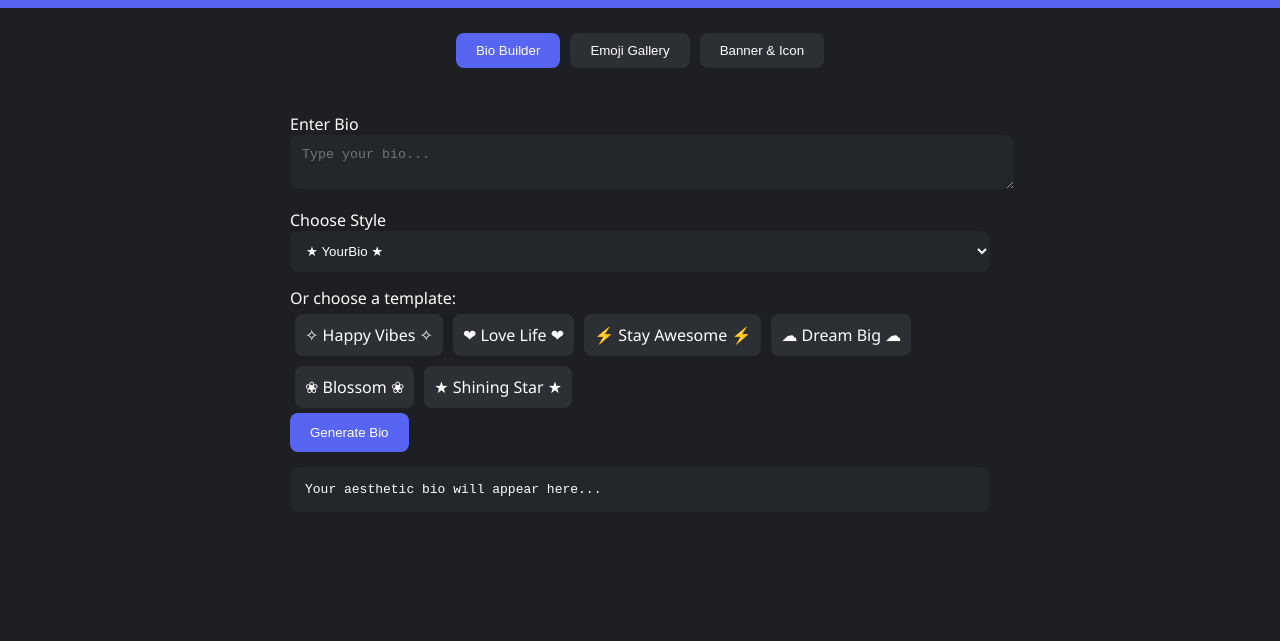
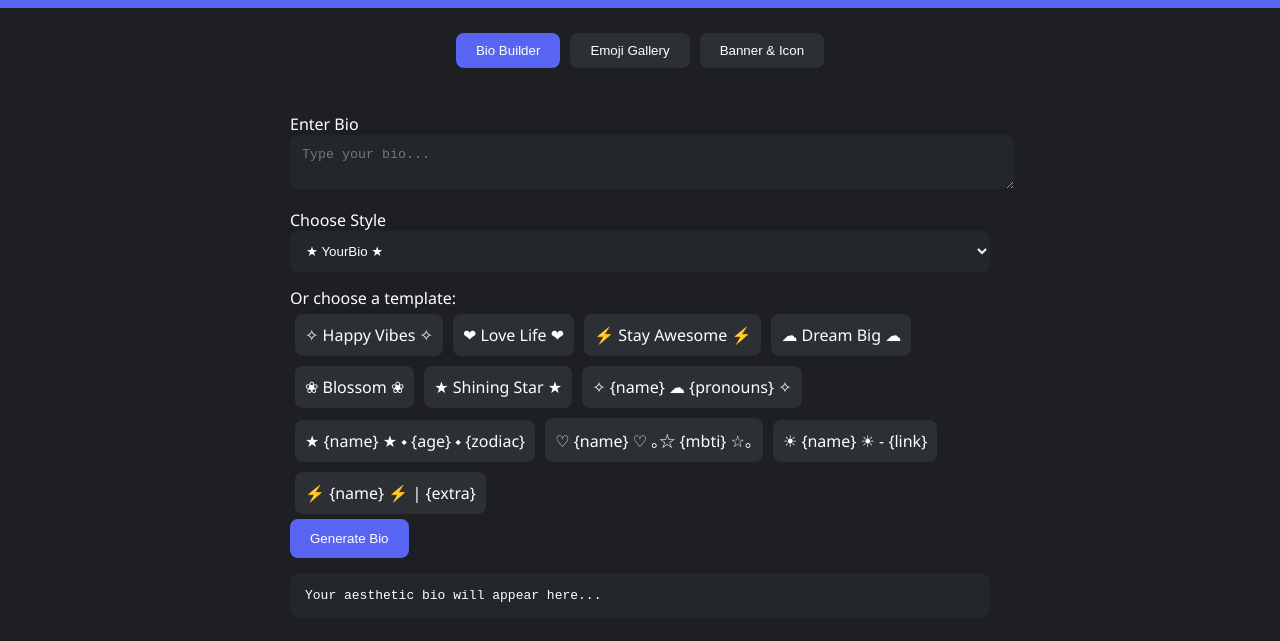
Before and after one commit to katislunatic/discord-bio-lab, a plain HTML site: page index.html in a window 1280 px wide. Shown: the part 107-748 px from the top of the page. Drawn offline with Linux system fonts and the light colour scheme.

Commit message:
Update index.html

```diff
--- a/index.html
+++ b/index.html
@@ -85,21 +85,20 @@ function openTab(tabId){
 }
 
 // Bio styles and templates
-const bioStyles = ['★ {bio} ★','~ {bio} ~','❤ {bio} ❤','✧ {bio} ✧','⚡ {bio} ⚡','☁ {bio} ☁','❀ {bio} ❀','☀ {bio} ☀','❄ {bio} ❄','✦ {bio} ✦'];
+const bioStyles = [
+  '★ {bio} ★','~ {bio} ~','❤ {bio} ❤','✧ {bio} ✧','⚡ {bio} ⚡','☁ {bio} ☁','❀ {bio} ❀','☀ {bio} ☀','❄ {bio} ❄','✦ {bio} ✦'
+];
+
 const bioTemplates = [
-  '✧ Happy Vibes ✧',
-  '❤ Love Life ❤',
-  '⚡ Stay Awesome ⚡',
-  '☁ Dream Big ☁',
-  '❀ Blossom ❀',
-  '★ Shining Star ★'
+  '✧ Happy Vibes ✧','❤ Love Life ❤','⚡ Stay Awesome ⚡','☁ Dream Big ☁','❀ Blossom ❀','★ Shining Star ★',
+  '✧ {name} ☁ {pronouns} ✧','★ {name} ★ ⬩ {age} ⬩ {zodiac}','♡ {name} ♡ ｡☆ {mbti} ☆｡','☀ {name} ☀ - {link}','⚡ {name} ⚡ | {extra}'
 ];
 
 const bioStyleSelect = document.getElementById('bioStyle');
 bioStyles.forEach(s => {
   const option = document.createElement('option');
   option.value = s;
-  option.textContent = s.replace('{bio}', 'YourBio');
+  option.textContent = s.replace('{bio}','YourBio');
   bioStyleSelect.appendChild(option);
 });
 
@@ -107,7 +106,7 @@ const bioTemplatesDiv = document.getElementById('bioTemplates');
 bioTemplates.forEach(t => {
   const div = document.createElement('div');
   div.className='template';
-  div.textContent = t;
+  div.textContent=t;
   div.onclick=()=>{document.getElementById('bioText').value=t; buildBio();};
   bioTemplatesDiv.appendChild(div);
 });
@@ -120,7 +119,7 @@ function buildBio(){
 }
 
 // Emoji Gallery
-const emojis = ['😀','😂','😍','🤩','🔥','✨','🎉','👍','💖','😎','🤔','💯','💀','👀','🎶','🌈','⚡','🍕','☁','⭐']; // You can expand to full Unicode list
+const emojis = ['😀','😂','😍','🤩','🔥','✨','🎉','👍','💖','😎','🤔','💯','💀','👀','🎶','🌈','⚡','🍕','☁','⭐','🌙','🌸','🥰','😜','🤪','😇','🤯','😱','🙃','😉','💤','🥳','🤤','😻']; // expandable
 const emojiPackDiv = document.getElementById('emojiPack');
 emojis.forEach(e=>{
   const span=document.createElement('span');
```
